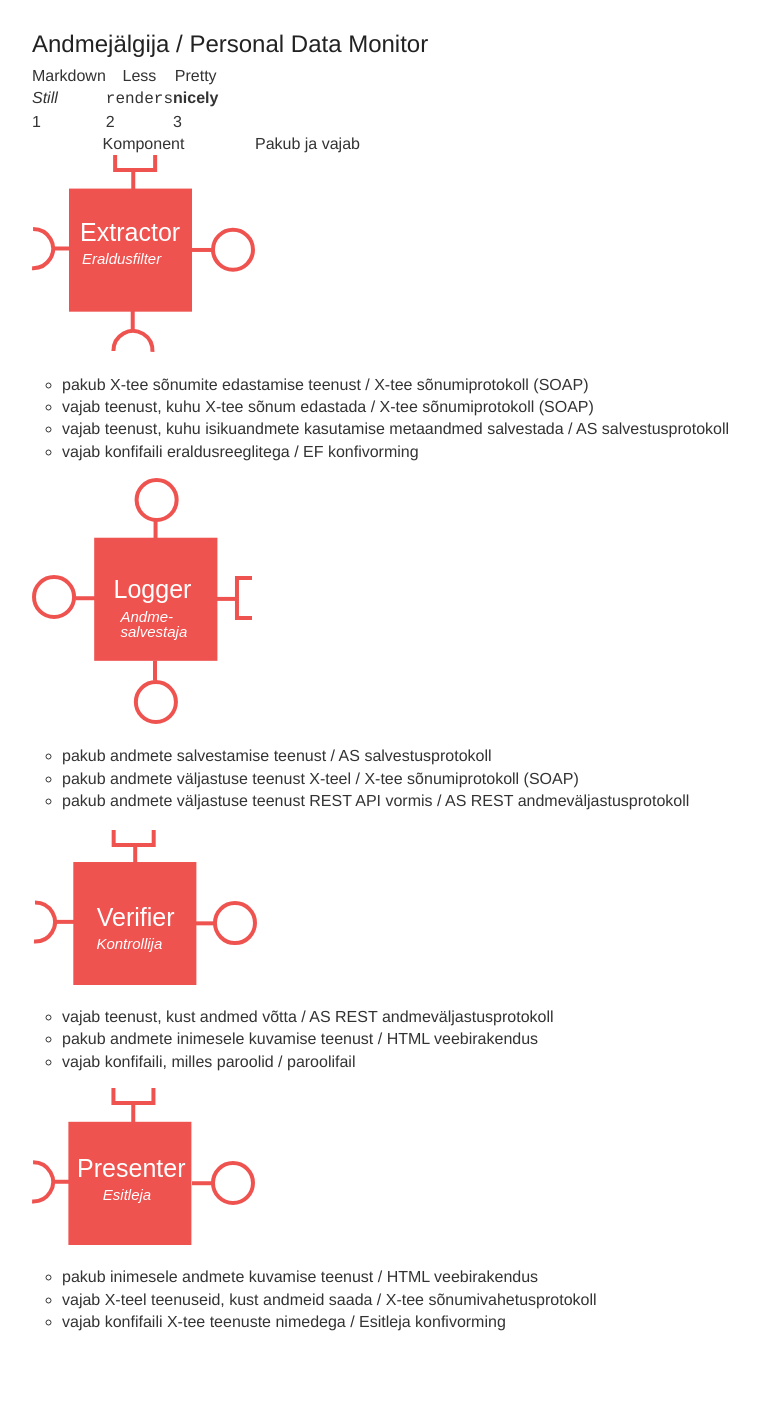
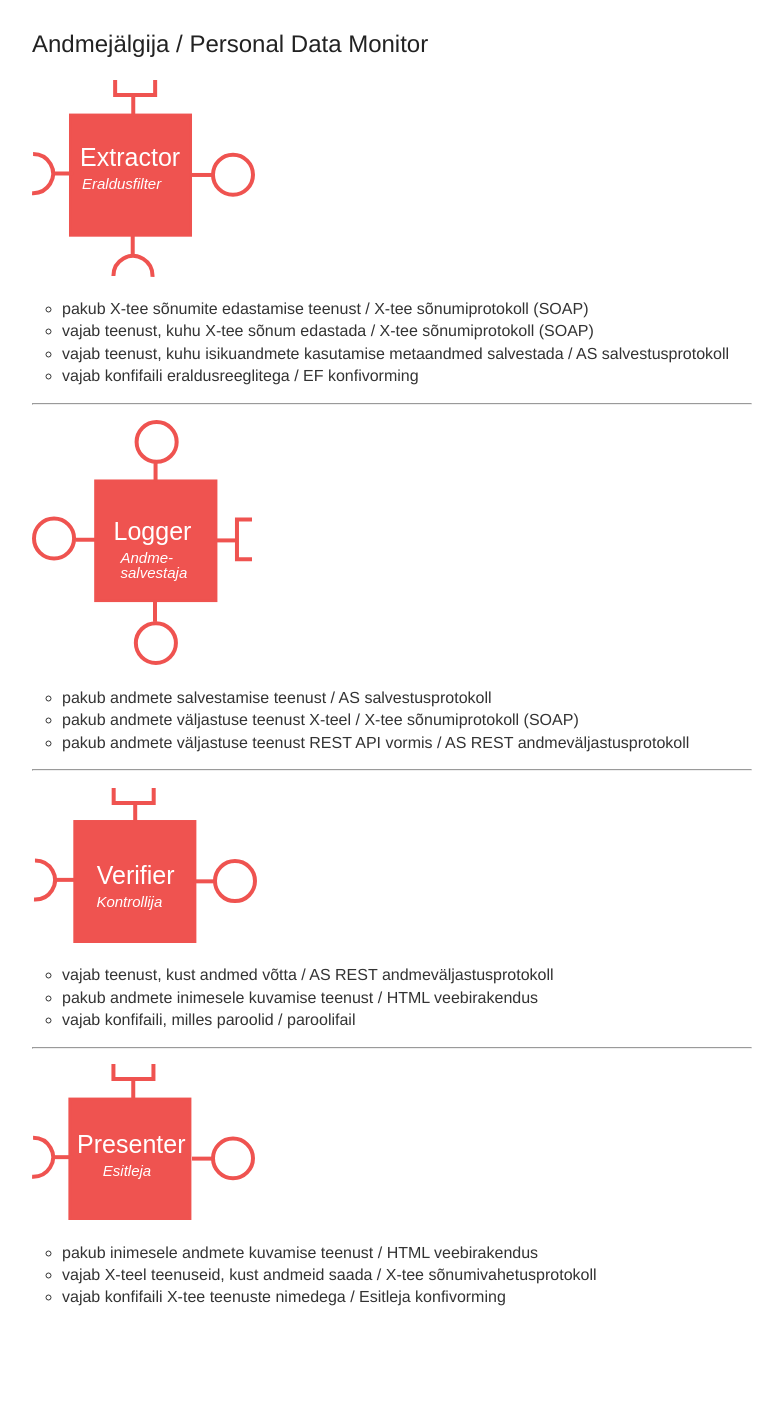
Before and after one commit to e-gov/AJ, a Jekyll site: the page built from _posts/2015-1-1-Presentation.md, in a window 1280 px wide. Shown: the whole page, without its empty margins (248-1031 px from the left). Built offline with Jekyll 4.4.1, drawn with Linux system fonts in a browser that asks for light colours; Markdown is read by kramdown in place of the engine named in the settings; after the commit the page ends 1399 px from its top, so only the background shows below that.

Commit message:
Update 2015-1-1-Presentation.md

```diff
--- a/_posts/2015-1-1-Presentation.md
+++ b/_posts/2015-1-1-Presentation.md
@@ -3,20 +3,14 @@ layout: page
 title: Andmejälgija / Personal Data Monitor
 ---
 
-Markdown | Less | Pretty
---- | --- | ---
-*Still* | `renders` | **nicely**
-1 | 2 | 3
-
-
-| Komponent | Pakub ja vajab |
-|-----------|----------------|
-| <img src='{{ site.url }}/img/Extractor.svg'> |
+<img src='{{ site.url }}/img/Extractor.svg'>
 
 - pakub X-tee sõnumite edastamise teenust / X-tee sõnumiprotokoll (SOAP)
 - vajab teenust, kuhu X-tee sõnum edastada / X-tee sõnumiprotokoll (SOAP)
 - vajab teenust, kuhu isikuandmete kasutamise metaandmed salvestada / AS salvestusprotokoll
-- vajab konfifaili eraldusreeglitega / EF konfivorming |
+- vajab konfifaili eraldusreeglitega / EF konfivorming
+
+---
 
 <img src='{{ site.url }}/img/Logger.svg'>
 
@@ -24,12 +18,16 @@ Markdown | Less | Pretty
 - pakub andmete väljastuse teenust X-teel / X-tee sõnumiprotokoll (SOAP)
 - pakub andmete väljastuse teenust REST API vormis / AS REST andmeväljastusprotokoll
 
+---
+
 <img src='{{ site.url }}/img/Verifier.svg'>
 
 - vajab teenust, kust andmed võtta  / AS REST andmeväljastusprotokoll
 - pakub andmete inimesele kuvamise  teenust / HTML veebirakendus
 - vajab konfifaili, milles paroolid / paroolifail
 
+---
+
 <img src='{{ site.url }}/img/Presenter.svg'>
 
 - pakub inimesele andmete kuvamise teenust / HTML veebirakendus
```
